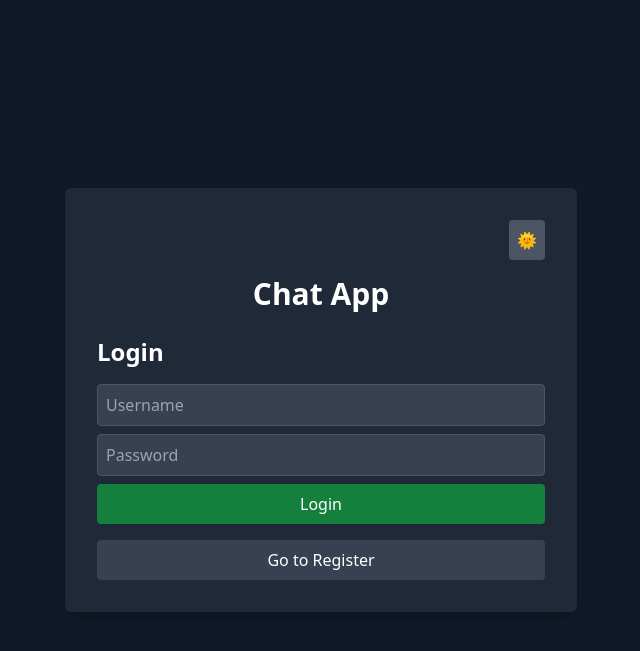
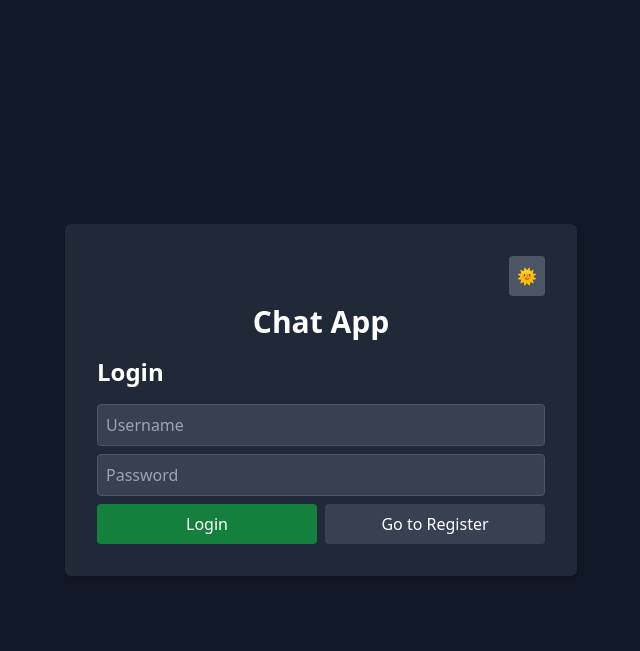
Before and after one commit to alloc7260/Chat-App, a Flask app: page / in a window 1280 px wide. Shown: the top 651 px of the page, without its empty margins (319-959 px from the left). Run offline with Flask 2, Linux system fonts and the light colour scheme; some libraries are stand-ins or nearby versions.

Commit message:
refactor UI layout and styling for authentication sections

```diff
--- a/templates/index.html
+++ b/templates/index.html
@@ -10,40 +10,44 @@
 
 <body class="bg-gray-100 dark:bg-gray-900 flex items-center justify-center h-screen">
   <div class="container bg-white dark:bg-gray-800 p-8 rounded-md shadow-lg w-full max-w-lg">
-    <div class="flex justify-end mb-4">
-      <button onclick="toggleDarkMode()" class="bg-gray-400 dark:bg-gray-600 text-black dark:text-white p-2 rounded">
+    <div class="flex justify-end mb-2">
+      <button onclick="toggleDarkMode()" class="bg-gray-200 dark:bg-gray-600 text-black dark:text-white p-2 rounded">
         <span id="dark-mode-toggle"></span>
       </button>
     </div>
-    <h1 class="text-3xl font-bold mb-6 text-center text-black dark:text-white">Chat App</h1>
+    <h1 class="text-3xl font-bold mb-4 text-center text-black dark:text-white">Chat App</h1>
     <div id="auth">
       <div id="register-section" style="display: none">
         <h2 class="text-2xl font-semibold mb-4 text-black dark:text-white">Register</h2>
         <input type="text" id="register-username" placeholder="Username"
-          class="w-full p-2 border border-gray-300 dark:border-gray-600 rounded mb-2 bg-white dark:bg-gray-700 text-black dark:text-white" />
+          class="w-full p-2 border border-gray-300 dark:border-gray-600 rounded mb-2 bg-gray-100 dark:bg-gray-700 text-black dark:text-white" />
         <input type="password" id="register-password" placeholder="Password"
-          class="w-full p-2 border border-gray-300 dark:border-gray-600 rounded mb-2 bg-white dark:bg-gray-700 text-black dark:text-white"
+          class="w-full p-2 border border-gray-300 dark:border-gray-600 rounded mb-2 bg-gray-100 dark:bg-gray-700 text-black dark:text-white"
           onkeydown="if(event.key === 'Enter') register()" />
-        <button onclick="register()" class="w-full bg-blue-500 dark:bg-blue-700 text-white p-2 rounded mb-4">
+        <div class="flex space-x-2">
+          <button onclick="register()" class="flex-1 bg-blue-500 dark:bg-blue-700 text-white p-2 rounded">
             Register
           </button>
-        <button onclick="showLogin()" class="w-full bg-gray-500 dark:bg-gray-700 text-white p-2 rounded">
+          <button onclick="showLogin()" class="flex-1 bg-gray-100 dark:bg-gray-700 p-2 rounded text-black dark:text-white">
             Go to Login
           </button>
+        </div>
       </div>
       <div id="login-section">
         <h2 class="text-2xl font-semibold mb-4 text-black dark:text-white">Login</h2>
         <input type="text" id="login-username" placeholder="Username"
-          class="w-full p-2 border border-gray-300 dark:border-gray-600 rounded mb-2 bg-white dark:bg-gray-700 text-black dark:text-white" />
+          class="w-full p-2 border border-gray-300 dark:border-gray-600 rounded mb-2 bg-gray-100 dark:bg-gray-700 text-black dark:text-white" />
         <input type="password" id="login-password" placeholder="Password"
-          class="w-full p-2 border border-gray-300 dark:border-gray-600 rounded mb-2 bg-white dark:bg-gray-700 text-black dark:text-white"
+          class="w-full p-2 border border-gray-300 dark:border-gray-600 rounded mb-2 bg-gray-100 dark:bg-gray-700 text-black dark:text-white"
           onkeydown="if(event.key === 'Enter') login()" />
-        <button onclick="login()" class="w-full bg-green-500 dark:bg-green-700 text-white p-2 rounded mb-4">
+        <div class="flex space-x-2">
+          <button onclick="login()" class="flex-1 bg-green-500 dark:bg-green-700 text-white p-2 rounded">
             Login
           </button>
-        <button onclick="showRegister()" class="w-full bg-gray-500 dark:bg-gray-700 text-white p-2 rounded">
+          <button onclick="showRegister()" class="flex-1 bg-gray-100 dark:bg-gray-700 p-2 rounded text-black dark:text-white">
             Go to Register
           </button>
+        </div>
       </div>
     </div>
 
```
Lines whose indentation alone changed are shown as unchanged.
